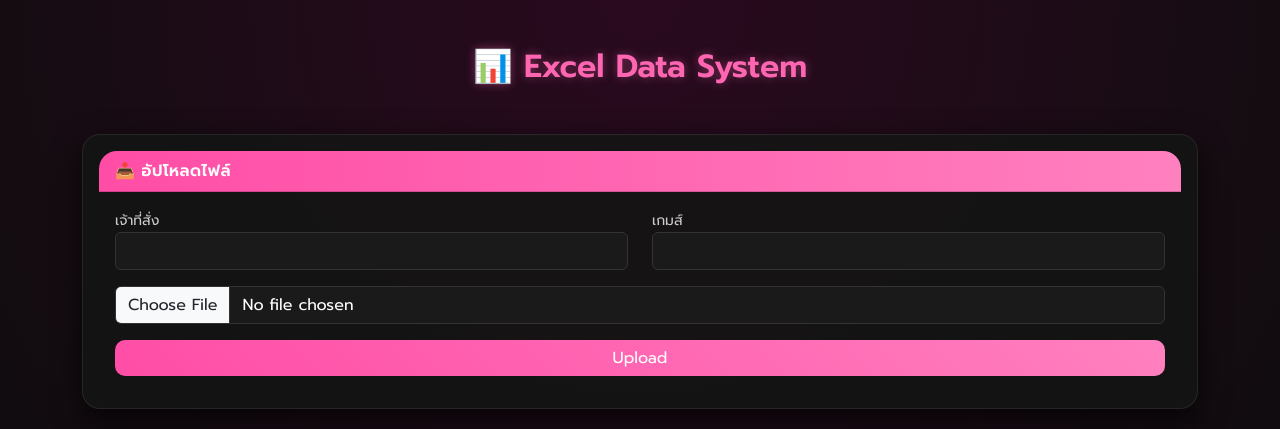
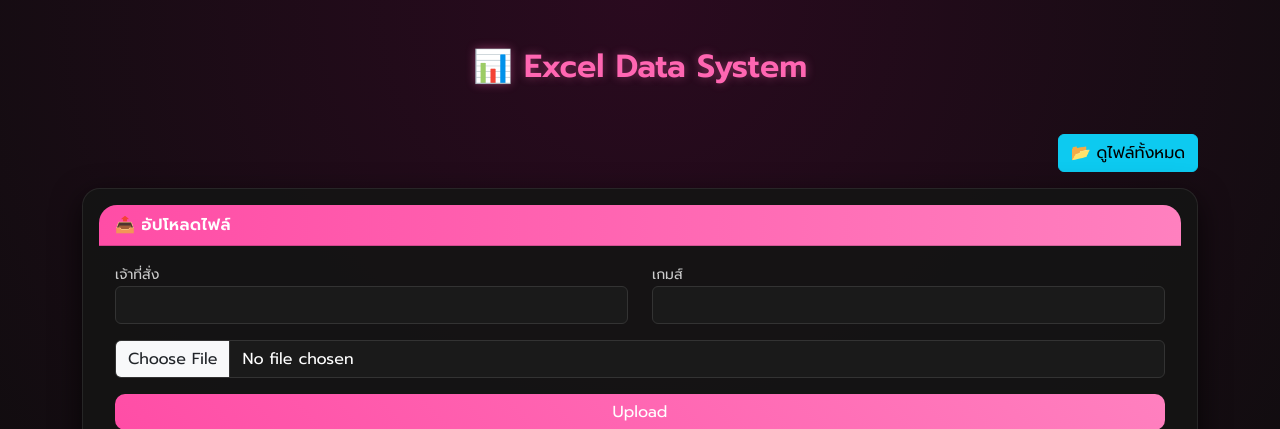
Before and after one commit to LuziferFakeTH/excel-web-app, a Flask app: page / in a window 1280 px wide. Shown: the top 429 px of the page. Run offline with Flask 3, Linux system fonts and the light colour scheme; some libraries are stand-ins or nearby versions.

Commit message:
Update index.html

```diff
--- a/templates/index.html
+++ b/templates/index.html
@@ -128,7 +128,9 @@
 <div class="container mt-5">
 
     <h2 class="text-center mb-5">📊 Excel Data System</h2>
-
+<div class="mb-3 text-end">
+    <a href="/files" class="btn btn-info">📂 ดูไฟล์ทั้งหมด</a>
+</div>
     <!-- Upload -->
     <div class="card p-3 mb-4">
         <div class="card-header">📤 อัปโหลดไฟล์</div>
@@ -229,6 +231,7 @@
     </div>
     {% endif %}
 
+
 </div>
 
 </body>
```
